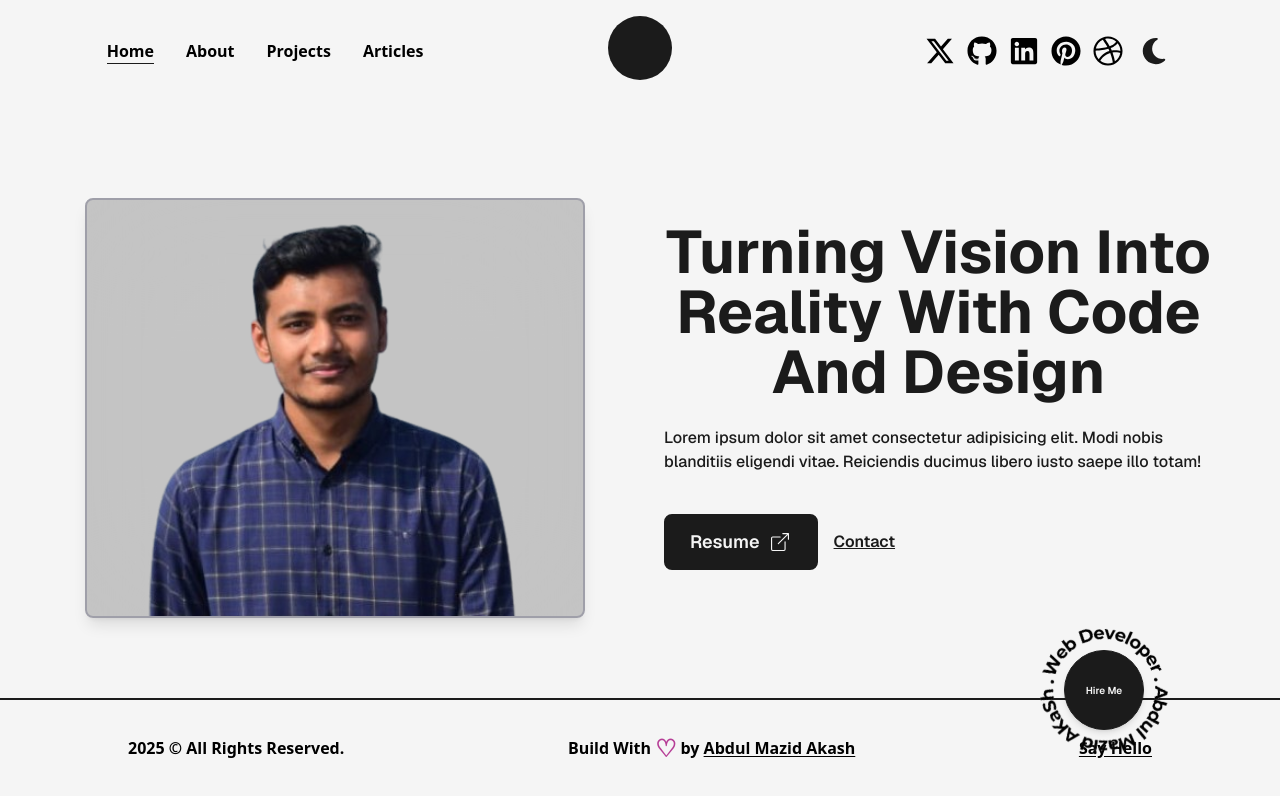
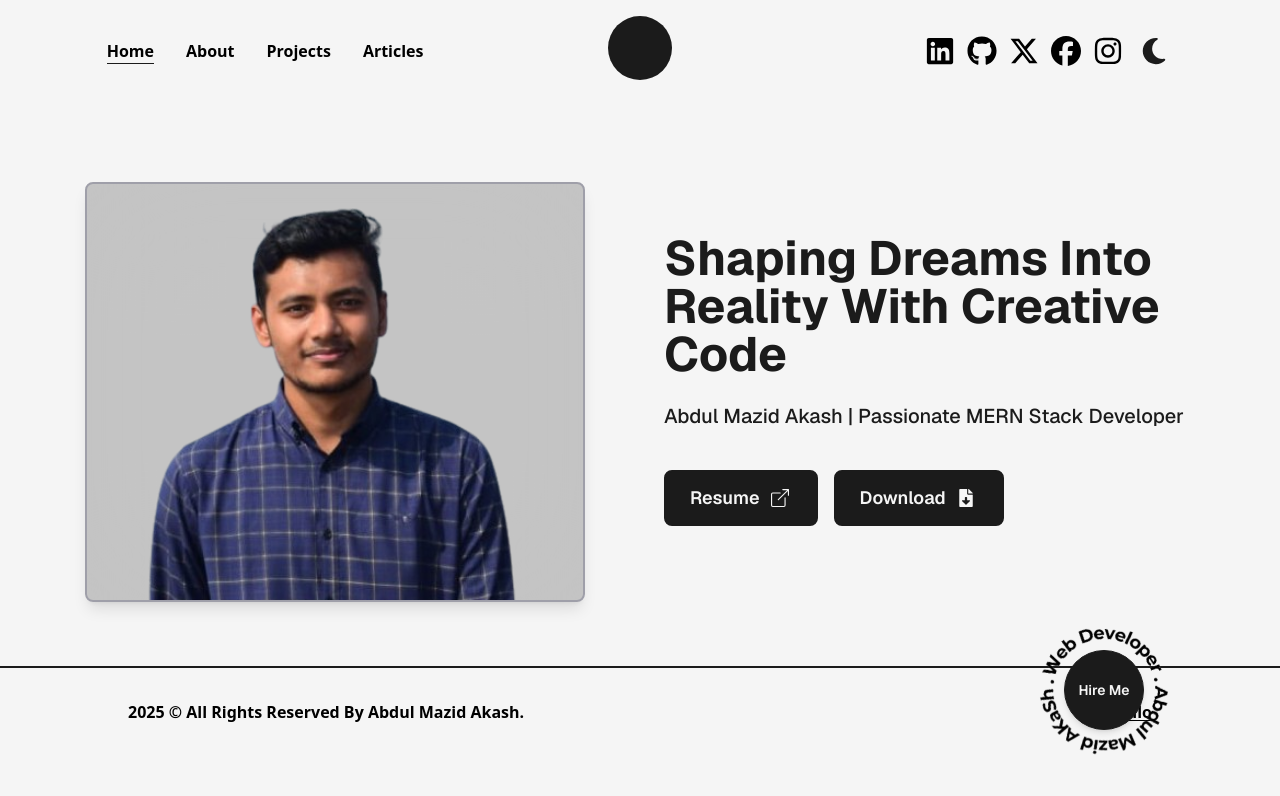
Before and after one commit to abdulmazidakash/f-next-js-portfolio-2025, a Next.js app: page / in a window 1280 px wide. Shown: the top 796 px of the page. Built offline with nearby package versions, Linux system fonts and the light colour scheme.

Commit message:
home page use all clickable link

```diff
--- a/src/app/layout.js
+++ b/src/app/layout.js
@@ -3,7 +3,6 @@ import "./globals.css";
 import Navbar from "@/components/navbar/Navbar";
 import Footer from "@/components/footer/Footer";
 import TransitionEffect from "@/components/TransitionEffect";
-import { AnimatePresence } from "framer-motion";
 
 const geistSans = Geist({
   variable: "--font-geist-sans",
@@ -28,9 +27,7 @@ export default function RootLayout({ children }) {
       >
         <TransitionEffect/>
         <Navbar/>
-        <AnimatePresence mode="wait">
           {children}
-        </AnimatePresence>
         <Footer/>
       </body>
     </html>
--- a/src/components/Hero.jsx
+++ b/src/components/Hero.jsx
@@ -5,10 +5,11 @@ import AnimatedText from './AnimatedText'
 import Link from 'next/link'
 import { BsBoxArrowUpRight } from "react-icons/bs";
 import HireMe from './HireMe'
+import { FaFileDownload } from 'react-icons/fa'
 
 export default function Hero() {
   return (
-    <div className="py-20 bg-light  flex flex-col justify-center mt-4">
+    <div className="py-16 bg-light  flex flex-col justify-center mt-4">
 
       <div className="flex flex-col lg:flex-row items-center justify-between w-full gap-12">
 
@@ -26,18 +27,19 @@ export default function Hero() {
         </div>
 
         {/* text box */}
-        <div className="w-full lg:w-1/2 flex flex-col items-center lg:items-start text-center lg:text-left">
+        <div className="w-full lg:w-1/2 flex flex-col items-center lg:items-start text-left lg:text-left">
           <AnimatedText
-            text="Turning vision into Reality with code and design"
-            className="!text-3xl sm:!text-4xl md:!text-5xl lg:!text-6xl"
+            text="Shaping Dreams into Reality with Creative Code"
+            className="!text-3xl sm:!text-2xl md:!text-4xl lg:!text-5xl text-center lg:text-left"
           />
-          <p className="my-4 text-base font-medium max-w-xl">
-            Lorem ipsum dolor sit amet consectetur adipisicing elit. Modi nobis blanditiis eligendi vitae. Reiciendis ducimus libero iusto saepe illo totam!
+          <p className="my-4 font-medium text-base sm:text-lg md:text-xl lg:text-xl">
+            Abdul Mazid Akash | Passionate MERN Stack Developer
           </p>
+
 
           <div className="flex items-center justify-center gap-4 mt-6">
             <Link
-              href="/public/dummy.pdf"
+              href="https://drive.google.com/file/d/1VUGjoZrcdWlxoiavj8zjraIQE8y_usT-/view?usp=sharing"
               target="_blank"
               className="flex items-center bg-dark text-light p-3 px-6 rounded-lg text-lg font-semibold hover:bg-light hover:text-dark border-2 border-dark transition-colors"
             >
@@ -45,11 +47,12 @@ export default function Hero() {
             </Link>
 
             <Link
-              href="mailto:abcd@gmail.com"
+              href="https://drive.google.com/file/d/1VUGjoZrcdWlxoiavj8zjraIQE8y_usT-/view?usp=sharing"
               target="_blank"
-              className="font-semibold capitalize underline"
+              className="flex items-center bg-dark text-light p-3 px-6 rounded-lg text-lg font-semibold hover:bg-light hover:text-dark border-2 border-dark transition-colors"
+              download={true}
             >
-              Contact
+              Download <FaFileDownload className="w-6 ml-2" />
             </Link>
           </div>
 
--- a/src/components/HireMe.jsx
+++ b/src/components/HireMe.jsx
@@ -8,8 +8,8 @@ export default function HireMe() {
     <div
       className="
         fixed
-        right-4 -top-2
-        md:right-4 md:-top-2
+        right-4 -top-0
+        md:right-4 md:-top-0
         lg:right-24 lg:top-auto lg:bottom-4
         z-50
         flex items-center justify-center overflow-hidden
@@ -31,8 +31,9 @@ export default function HireMe() {
             bg-dark text-light shadow-md border border-solid border-dark
              rounded-full font-semibold
             hover:bg-light hover:text-dark
-			lg:w-20 lg:h-20
-			md:w-12 md:h-12 text-md md:text-[10px] sm:text-[10px]
+              lg:w-20 lg:h-20
+              md:w-12 md:h-12
+              text-sm sm:text-sm md:text-md lg:text-md
           "
         >
           Hire Me
--- a/src/components/footer/Footer.jsx
+++ b/src/components/footer/Footer.jsx
@@ -7,15 +7,15 @@ export default function Footer() {
       <div className="py-8 flex flex-col md:flex-row items-center justify-between gap-4 text-center md:text-left">
 
         <span>
-          {new Date().getFullYear()} &copy; All Rights Reserved.
+          {new Date().getFullYear()} &copy; All Rights Reserved By Abdul Mazid Akash.
         </span>
 
-        <div className="flex items-center">
+        {/* <div className="flex items-center">
           Build With <span className="text-primary text-2xl px-1">&#9825;</span> by&nbsp;
           <Link href="/" className="underline underline-offset-2" target="_blank">
             Abdul Mazid Akash
           </Link>
-        </div>
+        </div> */}
 
         <Link href="/" className="underline underline-offset-2" target="_blank">
           Say Hello
--- a/src/components/navbar/Navbar.jsx
+++ b/src/components/navbar/Navbar.jsx
@@ -3,7 +3,7 @@ import Link from 'next/link'
 import React, { useState } from 'react'
 import Logo from '../Logo'
 import { usePathname, useRouter } from 'next/navigation'
-import { FaDribbble, FaGithub, FaLinkedin, FaMoon, FaPinterest, FaSun, FaXTwitter } from "react-icons/fa6";
+import { FaInstagram, FaGithub, FaLinkedin, FaMoon, FaSun, FaXTwitter, FaFacebook } from "react-icons/fa6";
 import {motion} from 'framer-motion'
 import useThemeSwitcher from '../hooks/useThemeSwitcher'
 
@@ -69,11 +69,11 @@ export default function Navbar() {
 
 		{/* right side social icon link  */}
 		<nav className='flex items-center justify-center flex-wrap'>
-			<motion.a href={'https://x.com'} target={'_blank'} whileHover={{y:-2}} whileTap={{scale: 0.9}} className='text-3xl mr-3'><FaXTwitter /></motion.a>
-			<motion.a href={'https://x.com'} target={'_blank'} whileHover={{y:-2}} whileTap={{scale: 0.9}} className='text-3xl mr-3'> <FaGithub /></motion.a>
-			<motion.a href={'https://x.com'} target={'_blank'} whileHover={{y:-2}} whileTap={{scale: 0.9}} className='text-3xl mr-3'><FaLinkedin /></motion.a>
-			<motion.a href={'https://x.com'} target={'_blank'} whileHover={{y:-2}} whileTap={{scale: 0.9}} className='text-3xl mr-3'><FaPinterest /></motion.a>
-			<motion.a href={'https://x.com'} target={'_blank'} whileHover={{y:-2}} whileTap={{scale: 0.9}} className='text-3xl'><FaDribbble /></motion.a>
+			<motion.a href={'https://www.linkedin.com/in/abdulmazidakash/'} target={'_blank'} whileHover={{y:-2}} whileTap={{scale: 0.9}} className='text-3xl mr-3'><FaLinkedin /></motion.a>
+			<motion.a href={'https://github.com/abdulmazidakash'} target={'_blank'} whileHover={{y:-2}} whileTap={{scale: 0.9}} className='text-3xl mr-3'> <FaGithub /></motion.a>
+			<motion.a href={'https://x.com/abdulmazidakash'} target={'_blank'} whileHover={{y:-2}} whileTap={{scale: 0.9}} className='text-3xl mr-3'><FaXTwitter /></motion.a>
+			<motion.a href={'https://www.facebook.com/akashabdulmazid/'} target={'_blank'} whileHover={{y:-2}} whileTap={{scale: 0.9}} className='text-3xl mr-3'><FaFacebook /></motion.a>
+			<motion.a href={'https://www.instagram.com/abdulmazidakash/'} target={'_blank'} whileHover={{y:-2}} whileTap={{scale: 0.9}} className='text-3xl'><FaInstagram /></motion.a>
 			<button
 			className='ml-3 flex items-center justify-center rounded-full p-1'
 			onClick={()=> setMode(mode === 'light' ? 'dark' : 'light')}
@@ -104,11 +104,11 @@ export default function Navbar() {
 
 		{/* right side social icon link  */}
 		<nav className='flex items-center justify-center flex-wrap mt-2'>
-			<motion.a href={'https://x.com'} target={'_blank'} whileHover={{y:-2}} whileTap={{scale: 0.9}} className='text-3xl mr-3 sm:mx-1'><FaXTwitter className='text-light' /></motion.a>
-			<motion.a href={'https://x.com'} target={'_blank'} whileHover={{y:-2}} whileTap={{scale: 0.9}} className='text-3xl mr-3 sm:mx-1'> <FaGithub className='text-light' /></motion.a>
-			<motion.a href={'https://x.com'} target={'_blank'} whileHover={{y:-2}} whileTap={{scale: 0.9}} className='text-3xl mr-3 sm:mx-1'><FaLinkedin className='text-light' /></motion.a>
-			<motion.a href={'https://x.com'} target={'_blank'} whileHover={{y:-2}} whileTap={{scale: 0.9}} className='text-3xl mr-3 sm:mx-1'><FaPinterest className='text-light' /></motion.a>
-			<motion.a href={'https://x.com'} target={'_blank'} whileHover={{y:-2}} whileTap={{scale: 0.9}} className='text-3xl mr-3 sm:mx-1'><FaDribbble className='text-light' /></motion.a>
+			<motion.a href={'https://www.linkedin.com/in/abdulmazidakash/'} target={'_blank'} whileHover={{y:-2}} whileTap={{scale: 0.9}} className='text-3xl mr-3 sm:mx-1'><FaLinkedin className='text-light' /></motion.a>
+			<motion.a href={'https://github.com/abdulmazidakash'} target={'_blank'} whileHover={{y:-2}} whileTap={{scale: 0.9}} className='text-3xl mr-3 sm:mx-1'> <FaGithub className='text-light' /></motion.a>
+			<motion.a href={'https://x.com/abdulmazidakash'} target={'_blank'} whileHover={{y:-2}} whileTap={{scale: 0.9}} className='text-3xl mr-3 sm:mx-1'><FaXTwitter className='text-light' /></motion.a>
+			<motion.a href={'https://www.facebook.com/akashabdulmazid/'} target={'_blank'} whileHover={{y:-2}} whileTap={{scale: 0.9}} className='text-3xl mr-3 sm:mx-1'><FaFacebook className='text-light' /></motion.a>
+			<motion.a href={'https://www.instagram.com/abdulmazidakash/'} target={'_blank'} whileHover={{y:-2}} whileTap={{scale: 0.9}} className='text-3xl mr-3 sm:mx-1'><FaInstagram className='text-light' /></motion.a>
 			<button
 			className='ml-3 flex items-center justify-center rounded-full p-1'
 			onClick={()=> setMode(mode === 'light' ? 'dark' : 'light')}
```
